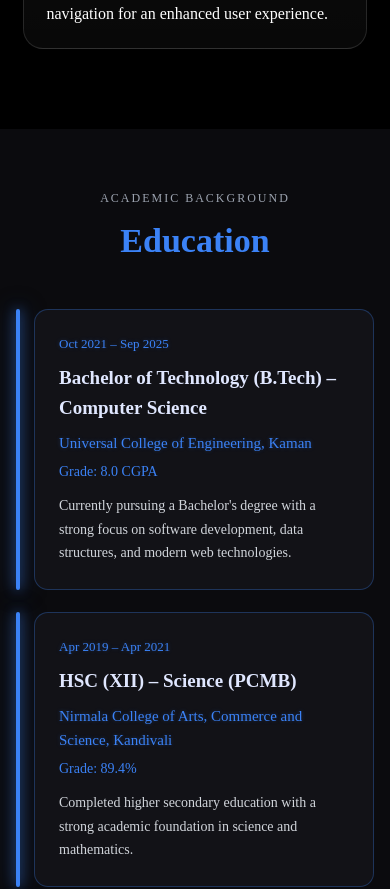
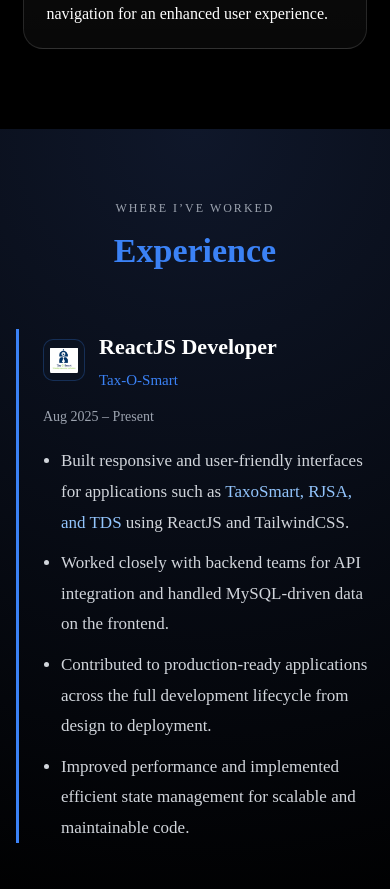
Before and after one commit to renukapangamgithub/Portfolio_, a React (Vite) app: page / in a window 390 px wide. Shown: the part 5120-6009 px from the top of the page. Built offline with nearby package versions, Linux system fonts and the light colour scheme.

Commit message:
experience

```diff
--- a/src/App.jsx
+++ b/src/App.jsx
@@ -7,6 +7,7 @@
 import Footer from './components/Footer/Footer';
 import Education from './components/Education/Education';
 import Certificates from './components/Certificates/certificates'
+import Experience from './components/Experience/Experience';
 
 const App = () => {
   return (
@@ -20,6 +21,9 @@
       </div>
       <div id="projects">
         <Projects />
+      </div>
+      <div id="experience">
+        <Experience/>
       </div>
       <div id="education">
         <Education />
--- a/src/components/Education/Education.jsx
+++ b/src/components/Education/Education.jsx
@@ -8,7 +8,7 @@
     institution: "Universal College of Engineering, Kaman",
     cgpa: "8.0 CGPA",
     description:
-      "Currently pursuing a Bachelor's degree with a strong focus on software development, data structures, and modern web technologies.",
+      "Completed Bachelor's degree with a strong foundation in software development, data structures, and modern web technologies.",
   },
   {
     date: "Apr 2019 – Apr 2021",
--- /dev/null
+++ b/src/components/Experience/Experience.css
@@ -0,0 +1,132 @@
+/* =============================
+   EXPERIENCE – MINIMAL
+============================= */
+.experience-section {
+  background: radial-gradient(circle at top, #0f172a, #000);
+  padding: 70px 16px;
+  color: #e5e7eb;
+}
+
+/* =============================
+   HEADER
+============================= */
+.experience-header {
+  text-align: center;
+  margin-bottom: 50px;
+}
+
+.experience-subtitle {
+  font-size: 12px;
+  letter-spacing: 2px;
+  text-transform: uppercase;
+  color: #9ca3af;
+}
+
+.experience-title {
+  font-size: 34px;
+  font-weight: 700;
+  margin-top: 6px;
+  color: #3b82f6;
+}
+
+/* =============================
+   CONTAINER
+============================= */
+.experience-container {
+  max-width: 900px;
+  margin: auto;
+}
+
+/* =============================
+   ITEM
+============================= */
+.experience-item {
+  border-left: 3px solid #3b82f6;
+  padding-left: 24px;
+}
+
+/* =============================
+   TOP ROW
+============================= */
+.experience-top {
+  display: flex;
+  justify-content: space-between;
+  align-items: flex-start;
+  flex-wrap: wrap;
+  gap: 14px;
+}
+
+/* Role + logo */
+.experience-role {
+  display: flex;
+  align-items: center;
+  gap: 14px;
+}
+
+.experience-logo {
+  width: 48px;
+  height: 48px;
+  object-fit: contain;
+  border-radius: 10px;
+  background: #0b1220;
+  padding: 6px;
+  border: 1px solid rgba(59, 130, 246, 0.25);
+}
+
+/* =============================
+   TEXT
+============================= */
+.experience-top h3 {
+  font-size: 22px;
+  font-weight: 600;
+  color: #ffffff;
+}
+
+.experience-company {
+  font-size: 15px;
+  font-weight: 500;
+  color: #3b82f6;
+  margin-top: 4px;
+}
+
+.experience-date {
+  font-size: 14px;
+  color: #9ca3af;
+  white-space: nowrap;
+}
+
+/* =============================
+   POINTS
+============================= */
+.experience-points {
+  list-style: disc;
+  padding-left: 18px;
+  margin-top: 18px;
+}
+
+.experience-points li {
+  font-size: 17px;
+  line-height: 1.8;
+  color: #d1d5db;
+  margin-bottom: 10px;
+}
+
+.experience-points strong {
+  color: #93c5fd;
+  font-weight: 500;
+}
+
+/* =============================
+   RESPONSIVE
+============================= */
+@media (max-width: 600px) {
+  .experience-top {
+    flex-direction: column;
+    align-items: flex-start;
+  }
+
+  .experience-logo {
+    width: 42px;
+    height: 42px;
+  }
+}
--- /dev/null
+++ b/src/components/Experience/Experience.jsx
@@ -0,0 +1,56 @@
+import React from "react";
+import "./Experience.css";
+import taxoLogo from "../../assets/TAXOSMART.jpg"; // update path if needed
+
+const Experience = () => {
+  return (
+    <section className="experience-section">
+      <div className="experience-header">
+        <p className="experience-subtitle">Where I’ve Worked</p>
+        <h2 className="experience-title">Experience</h2>
+      </div>
+
+      <div className="experience-container">
+        <div className="experience-item">
+          <div className="experience-top">
+            <div className="experience-role">
+              <img
+                src={taxoLogo}
+                alt="Tax-O-Smart Logo"
+                className="experience-logo"
+              />
+
+              <div>
+                <h3>ReactJS Developer</h3>
+                <p className="experience-company">Tax-O-Smart</p>
+              </div>
+            </div>
+
+            <span className="experience-date">Aug 2025 – Present</span>
+          </div>
+
+          <ul className="experience-points">
+            <li>
+              Built responsive and user-friendly interfaces for applications
+              such as <strong>TaxoSmart, RJSA, and TDS</strong> using ReactJS and TailwindCSS.
+            </li>
+            <li>
+              Worked closely with backend teams for API integration and handled
+              MySQL-driven data on the frontend.
+            </li>
+            <li>
+              Contributed to production-ready applications across the full
+              development lifecycle from design to deployment.
+            </li>
+            <li>
+              Improved performance and implemented efficient state management
+              for scalable and maintainable code.
+            </li>
+          </ul>
+        </div>
+      </div>
+    </section>
+  );
+};
+
+export default Experience;
--- a/src/components/Navbar/Navbar.jsx
+++ b/src/components/Navbar/Navbar.jsx
@@ -1,6 +1,6 @@
 import React, { useState } from "react";
 import { FaGithub, FaBars, FaTimes } from "react-icons/fa"; // Import icons
-import AnchorLink from 'react-anchor-link-smooth-scroll'; // Import AnchorLink for smooth scroll
+import AnchorLink from "react-anchor-link-smooth-scroll"; // Import AnchorLink for smooth scroll
 import "./navbar.css"; // CSS for navbar styling
 
 function Navbar() {
@@ -15,9 +15,7 @@
     <nav className="navbar">
       {/* Logo */}
       <div className="logo">
-
         <span className="logo-highlight">Renuka</span>
-
       </div>
 
       {/* Hamburger Menu for Small Screens */}
@@ -63,13 +61,22 @@
             Education
           </AnchorLink>
         </li>
-           <li>
+        <li>
+          <AnchorLink
+            href="#experience"
+            className="nav-link"
+            onClick={() => setIsMenuOpen(false)}
+          >
+            Experience
+          </AnchorLink>
+        </li>
+        <li>
           <AnchorLink
             href="#certificates"
             className="nav-link"
             onClick={() => setIsMenuOpen(false)}
           >
-           Certificates
+            Certificates
           </AnchorLink>
         </li>
         <li>
```
Also changed, not shown: src/assets/TAXOSMART.jpg (added).
